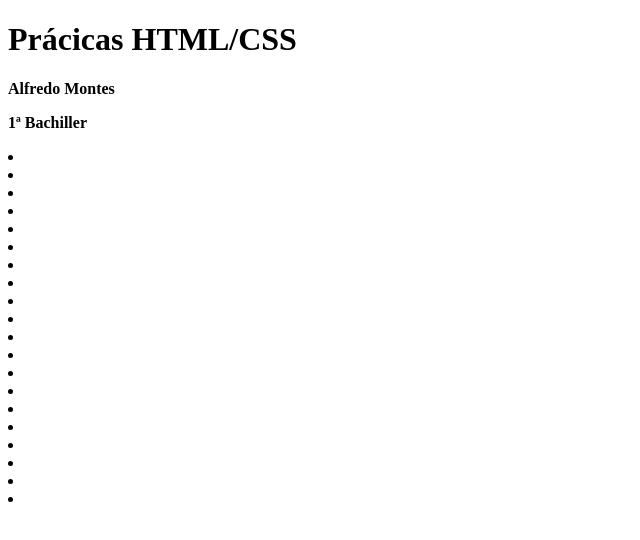
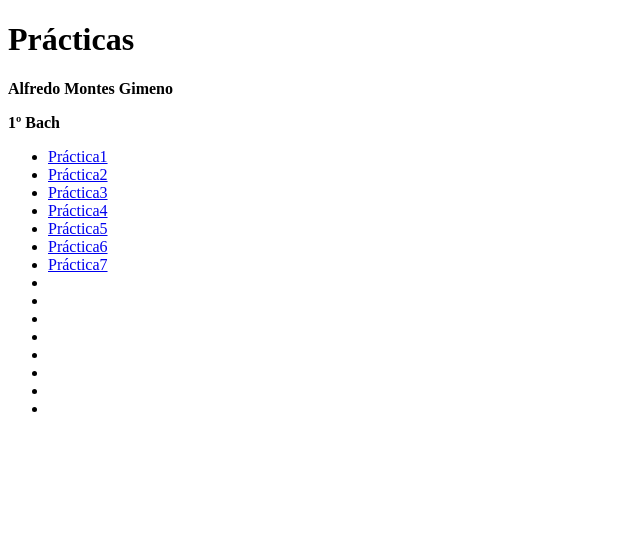
Before and after one commit to alfmongim/AlfredoMontesG.github.io, a plain HTML site: page index.html in a window 1280 px wide. Shown: the whole page, without its empty margins (0-640 px from the left). Drawn offline with Linux system fonts and the light colour scheme.

Commit message:
Add files via upload

```diff
--- a/index.html
+++ b/index.html
@@ -3,35 +3,28 @@
 <head>
     <meta charset="UTF-8">
     <meta http-equiv="X-UA-Compatible" content="IE=edge">
-    <meta name="viewport" content="width=device-width, initial-scale=1.0">
-    <title>Práctica HTMLS/CSS</title>
+    <meta name="viewport" content="width=, initial-scale=1.0">
+    <title>Práctica HTML CSS</title>
 </head>
 <body>
-<h1>Prácicas HTML/CSS</h1>
-<P><strong>Alfredo Montes</strong></P>
-<p><strong>1ª Bachiller</strong></p>
-<li><a href="p1.html"></a></li>
-<li><a href="p2.html"></a></li>
-<li><a href="p3.html"></a></li>
-<li><a href="p4.html"></a></li>
-<li><a href="p5.html"></a></li>
-<li><a href="p6.html"></a></li>
-<li><a href="p7.html"></a></li>
-<li><a href="p8.html"></a></li>
-<li><a href=""></a></li>
-<li><a href=""></a></li>
-<li><a href=""></a></li>
-<li></li>
-<li></li>
-<li></li>
-<li></li>
-<li></li>
-<li></li>
-<li></li>
-<li></li>
-<li></li>
-
-
-
+    <h1>Prácticas</h1>
+    <p><Strong>Alfredo Montes Gimeno</Strong></p>
+    <p><Strong>1º Bach</Strong></p>
+    <ul>
+    <li><a href="p1.html">Práctica1</a></li>
+    <li><a href="p2.html">Práctica2</a></li>
+    <li><a href="p3.html">Práctica3</a></li>
+    <li><a href="p4.html">Práctica4</a></li>
+    <li><a href="p5.html">Práctica5</a></li>
+    <li><a href="p6.html">Práctica6</a></li>
+    <li><a href="p7.html">Práctica7</a></li>
+    <li><a href=""></a></li>
+    <li><a href=""></a></li>
+    <li><a href=""></a></li>
+    <li><a href=""></a></li>
+    <li><a href=""></a></li>
+    <li><a href=""></a></li>
+    <li><a href=""></a></li>
+    <li><a href=""></a></li></ul>
 </body>
 </html>
```
